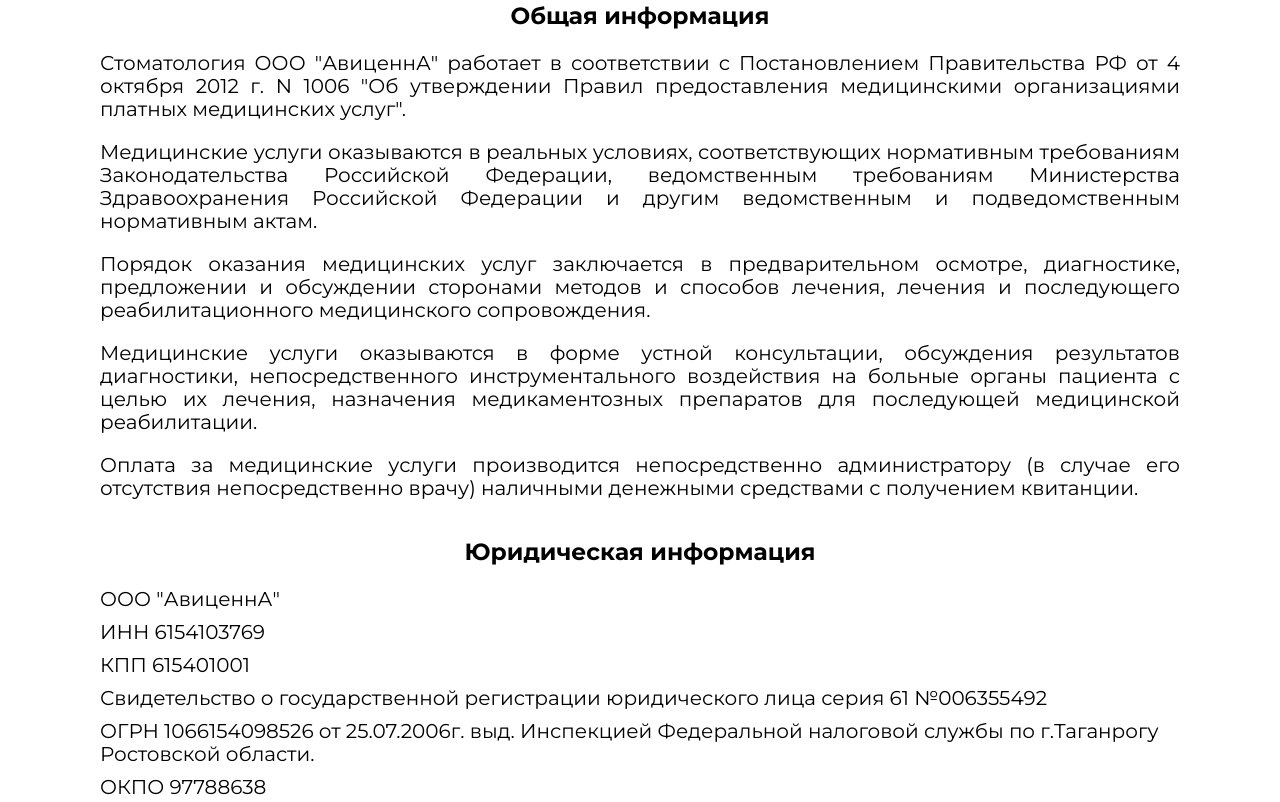
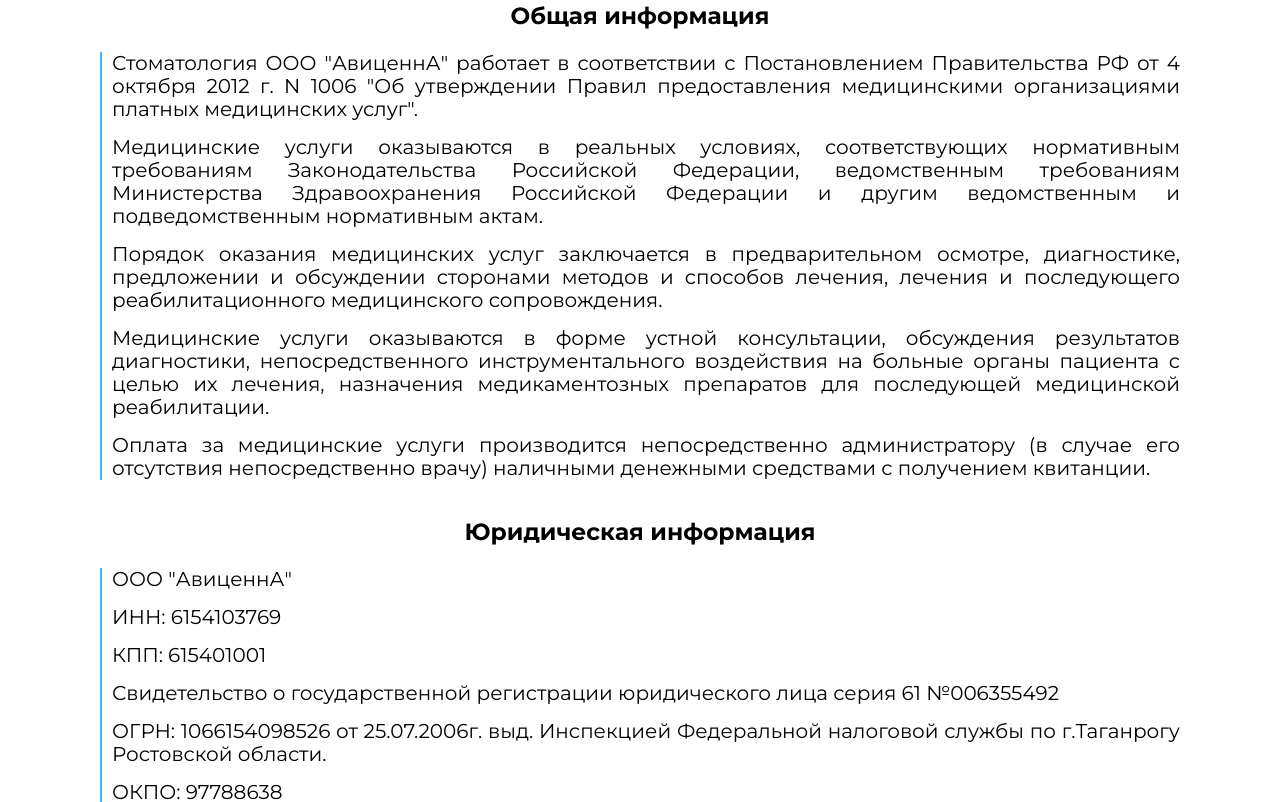
Before and after one commit to Whireless/avicenna-taganrog, a Vue app: page /#/about in a window 1280 px wide. Shown: the part 200-1002 px from the top of the page. Built offline with nearby package versions, Linux system fonts and the light colour scheme.

Commit message:
Улучшение кодовой базы

```diff
--- a/src/components/about.vue
+++ b/src/components/about.vue
@@ -3,8 +3,9 @@
 
   export default {
     setup() {
-      const { legalInfo } = useGlobalStore();
+      const { generalInfo, legalInfo } = useGlobalStore();
       return {
+        generalInfo,
         legalInfo,
       }
     },
@@ -16,16 +17,12 @@
     <div class="container">
       <h2 class="about__title">О нас</h2>
       <h3 class="about__subtitle">Общая информация</h3>
-      <article class="about__general-info">
-        <p>Стоматология ООО "АвиценнА" работает в соответствии с Постановлением Правительства РФ от 4 октября 2012 г. N 1006 "Об утверждении Правил предоставления медицинскими организациями платных медицинских услуг".</p>
-        <p>Медицинские услуги оказываются в реальных условиях, соответствующих нормативным требованиям Законодательства Российской Федерации, ведомственным требованиям Министерства Здравоохранения Российской Федерации и другим ведомственным и подведомственным нормативным актам.</p>
-        <p>Порядок оказания медицинских услуг заключается в предварительном осмотре, диагностике, предложении и обсуждении сторонами методов и способов лечения, лечения и последующего реабилитационного медицинского сопровождения.</p>
-        <p>Медицинские услуги оказываются в форме устной консультации, обсуждения результатов диагностики, непосредственного инструментального воздействия на больные органы пациента с целью их лечения, назначения медикаментозных препаратов для последующей медицинской реабилитации.</p>
-        <p>Оплата за медицинские услуги производится непосредственно администратору (в случае его отсутствия непосредственно врачу) наличными денежными средствами с получением квитанции.</p>
-      </article>
+      <ul class="about__list about__list--general">
+        <li class="about__item" v-for="li in generalInfo" :key="li">{{ li }}</li>
+      </ul>
       <h3 class="about__subtitle">Юридическая информация</h3>
-      <ul class="about__about-list about__about-list--legal">
-        <li class="about__legal-item" v-for="li in legalInfo" :key="li">{{ li }}</li>
+      <ul class="about__list about__list--legal">
+        <li class="about__item" v-for="li in legalInfo" :key="li">{{ li }}</li>
       </ul>
     </div>
   </section>
--- a/src/components/main-header.vue
+++ b/src/components/main-header.vue
@@ -4,10 +4,10 @@
 
   export default {
     setup() {
-      const { menu } = storeToRefs(useGlobalStore());
+      const { menuStatus } = storeToRefs(useGlobalStore());
       const { navList, mobileMenu } = useGlobalStore();
       return {
-        menu,
+        menuStatus,
         navList,
         mobileMenu,
       }
@@ -20,14 +20,14 @@
     <nav class="main-nav">
       <router-link to="/home" class="main-nav__logo" aria-label="Логотип нашей стоматологии" @click="mobileMenu(true)"></router-link>
       <p class="main-nav__title">АвиценнА</p>
-      <ul :class="['main-nav__nav-list', menu.status === 1 ? menu.navClass : '']">
+      <ul :class="['main-nav__nav-list', {'main-nav__nav-list--open' : menuStatus}]">
         <li class="main-nav__nav-item"
             v-for="li in navList"
             :key="li">
           <router-link :to="li.href"
                         class="main-nav__nav-link"
                         active-class="main-nav__nav-link--active"
-                        @click="mobileMenu()">
+                        @click="mobileMenu(true)">
                         {{ li.name }}
           </router-link>
         </li>
--- a/src/sass/blocks/about.scss
+++ b/src/sass/blocks/about.scss
@@ -26,31 +26,21 @@
   }
 }
 
-.about__about-list {
+.about__list {
+  text-align: justify;
   display: flex;
   flex-direction: column;
-  row-gap: 10px;
+  row-gap: 15px;
   list-style: none;
   margin-top: 20px;
+  padding-left: 10px;
+  border-left: 2px solid $blue;
 
   @media (min-width: $desktop) {
     margin-top: 25px;
   }
 }
 
-.about__general-info {
-  text-align: justify;
-  display: flex;
-  flex-direction: column;
-  row-gap: 15px;
-  margin-top: 20px;
-
-  @media (min-width: $desktop) {
-    margin-top: 25px;
-    row-gap: 20px;
-  }
-}
-
 .about__description {
   margin-top: 10px;
 }
--- a/src/sass/blocks/main-nav.scss
+++ b/src/sass/blocks/main-nav.scss
@@ -27,6 +27,11 @@
   background-image: url("/src/icons/logo.svg");
   background-repeat: no-repeat;
   background-size: contain;
+  transition: $t05;
+
+  &:hover {
+    opacity: $op06;
+  }
 
   @media (min-width: $desktop) {
    width: 50px;
--- a/src/store.js
+++ b/src/store.js
@@ -2,13 +2,10 @@
 
 export const useGlobalStore = defineStore('globalStore', {
   state: () => ({
+
     // Состояние мобильного меню
 
-    menu: {
-      status: 0,
-      pageAttr: 'hidden',
-      navClass: 'main-nav__nav-list--open',
-    },
+    menuStatus: false,
 
     // Навигация сайта
 
@@ -33,8 +30,8 @@
         text: 'Лечение кариеса',
         class: '--caries',
         services: [
-          { name: 'Пломба «VALUX» (светоотверждаемая)', price: '1500', },
-          { name: 'Пломба «GRADIA» (светоотверждаемая)', price: '1700', },
+          { name: 'Пломба «VALUX»', price: '1500', },
+          { name: 'Пломба «GRADIA»', price: '1700', },
           { name: 'Прямой винир «GRADIA»', price: '2200', },
         ],
       },
@@ -121,16 +118,26 @@
       { name: 'Кравченко Ольга Викторовна', description: 'Зубной врач, высшее образование.', },
     ],
 
+    // Список основной информации
+
+    generalInfo: [
+      'Стоматология ООО "АвиценнА" работает в соответствии с Постановлением Правительства РФ от 4 октября 2012 г. N 1006 "Об утверждении Правил предоставления медицинскими организациями платных медицинских услуг".',
+      'Медицинские услуги оказываются в реальных условиях, соответствующих нормативным требованиям Законодательства Российской Федерации, ведомственным требованиям Министерства Здравоохранения Российской Федерации и другим ведомственным и подведомственным нормативным актам.',
+      'Порядок оказания медицинских услуг заключается в предварительном осмотре, диагностике, предложении и обсуждении сторонами методов и способов лечения, лечения и последующего реабилитационного медицинского сопровождения.',
+      'Медицинские услуги оказываются в форме устной консультации, обсуждения результатов диагностики, непосредственного инструментального воздействия на больные органы пациента с целью их лечения, назначения медикаментозных препаратов для последующей медицинской реабилитации.',
+      'Оплата за медицинские услуги производится непосредственно администратору (в случае его отсутствия непосредственно врачу) наличными денежными средствами с получением квитанции.',
+    ],
+
     // Список юридической информации
 
     legalInfo: [
       'ООО "АвиценнА"',
-      'ИНН 6154103769',
-      'КПП 615401001',
+      'ИНН: 6154103769',
+      'КПП: 615401001',
       'Свидетельство о государственной регистрации юридического лица серия 61 №006355492',
-      'ОГРН 1066154098526 от 25.07.2006г. выд. Инспекцией Федеральной налоговой службы по г.Таганрогу Ростовской области.',
-      'ОКПО 97788638',
-      'ОКВЭД 85.13',
+      'ОГРН: 1066154098526 от 25.07.2006г. выд. Инспекцией Федеральной налоговой службы по г.Таганрогу Ростовской области.',
+      'ОКПО: 97788638',
+      'ОКВЭД: 85.13',
       'Директор - Зуев Константин Евгеньевич',
     ],
 
@@ -154,20 +161,16 @@
     ],
   }),
   actions: {
+
     // Открытие/закрытие моб.меню
 
     mobileMenu(logo) {
-      if(logo) {
-        this.menu.status = 0;
+      if (!this.menuStatus && !logo) {
+        this.menuStatus = true;
+        document.body.style.overflow = 'hidden';
+      } else {
+        this.menuStatus = false;
         document.body.removeAttribute('style');
-      } else {
-        if(this.menu.status === 0) {
-          this.menu.status = 1;
-          document.body.style.overflow = this.menu.pageAttr;
-        } else {
-          this.menu.status = 0;
-          document.body.removeAttribute('style');
-        }
       }
     },
   },
```
